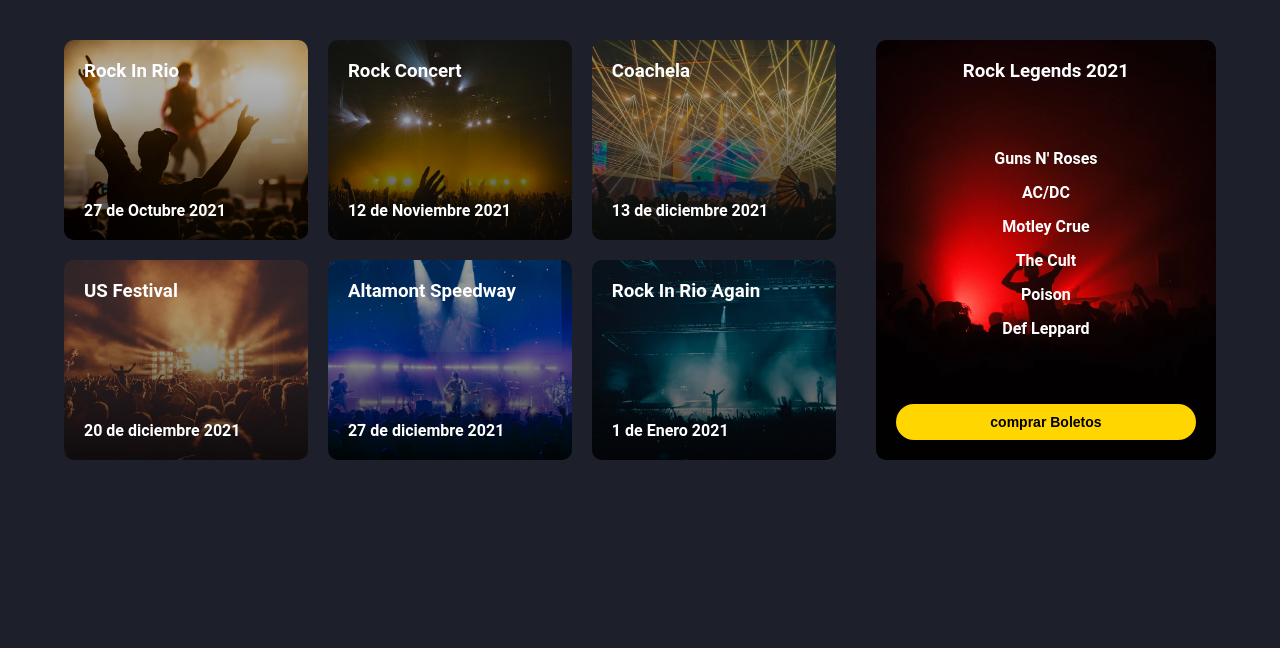
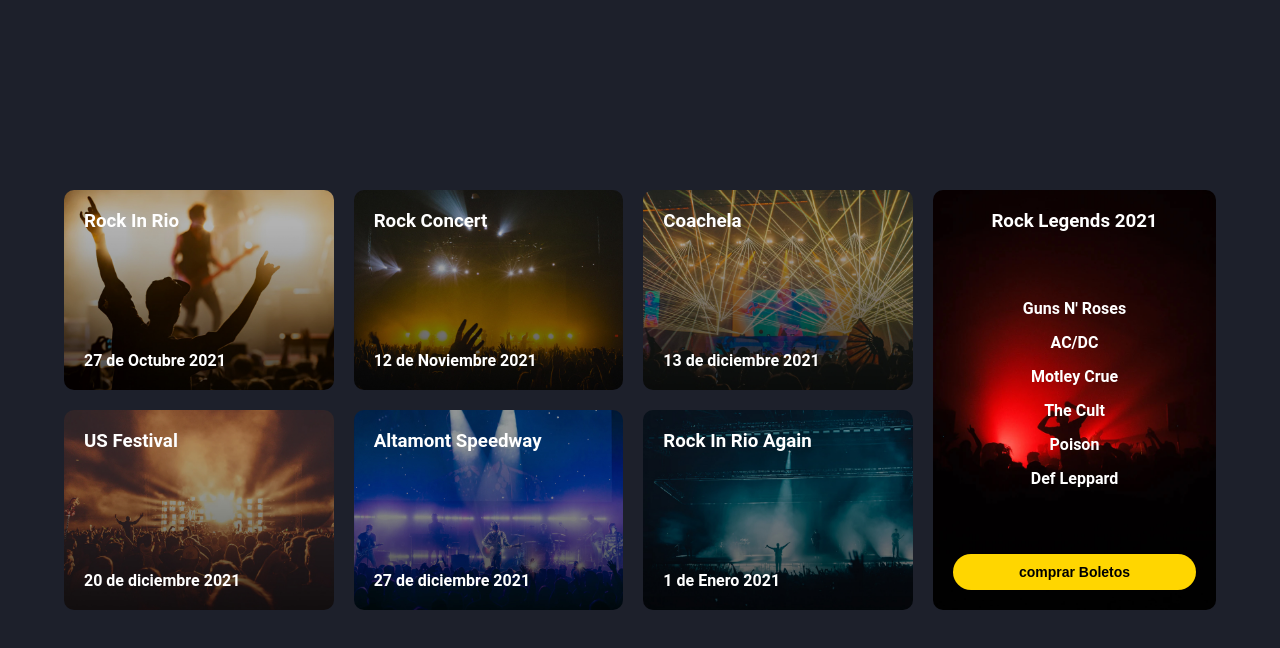
Before and after one commit to fradevgb/flexbox-cssgrid, a plain HTML site: page index.html in a window 1280 px wide. Drawn offline with Linux system fonts and the light colour scheme.

Commit message:
styles with flexbox and css grid

```diff
--- a/styles.css
+++ b/styles.css
@@ -8,6 +8,9 @@
   background: #1d202b;
   color: #fff;
   font-family: 'Roboto', sans-serif;
+  min-height: 100vh;
+  display: flex;
+  align-items: center;
 }
 
 .contenedor {
@@ -15,7 +18,14 @@
   max-width: 1200px;
   margin: auto;
   padding: 40px 0;
-  display: flex;
+
+  /* Flexbox */
+  /* display: flex;
+  gap: 20px; */
+
+  /* Grid */
+  display: grid;
+  grid-template-columns: 3fr 1fr;
   gap: 20px;
 }
 
@@ -25,10 +35,16 @@
 }
 
 .contenedor-conciertos {
-  width: 70%;
+  /* Flexbox */
+  /* width: 70%;
 
   display: flex;
   flex-wrap: wrap;
+  gap: 20px;  */
+
+  /* Grid */
+  display: grid;
+  grid-template-columns: repeat(3, 1fr);
   gap: 20px;
 }
 
@@ -42,15 +58,21 @@
   background-size: cover;
   background-position: center center;
 
-  width: calc(33.33% - 20px);
+  /* Flexbox */
+  /* width: calc(33.33% - 20px); */
 }
 
 .card .textos {
   height: 100%;
 
+  /* Flexbox */
   display: flex;
   flex-direction: column;
   justify-content: space-between;
+
+  /* Grid */
+  /* display: grid;
+  grid-template-rows: 1fr auto; */
 }
 
 .banner {
@@ -60,10 +82,16 @@
   background-size: cover;
   background-position: center center;
 
-  width: 30%;
+  /* Flexbox */
+  /* width: 30%; */
   display: flex;
   flex-direction: column;
   justify-content: space-between;
+
+  /* Grid */
+  /* display: grid;
+  grid-template-rows: auto auto auto;
+  align-items: center; */
 }
 
 .banner ul {
@@ -88,3 +116,12 @@
   font-family: 'Robot', sans-serif;
   cursor: pointer;
 }
+
+@media screen and (max-width: 900px) {
+}
+
+@media screen and (max-width: 700px) {
+}
+
+@media screen and (max-width: 600px) {
+}
```
